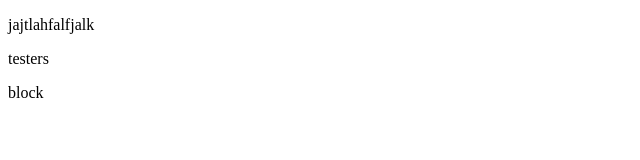
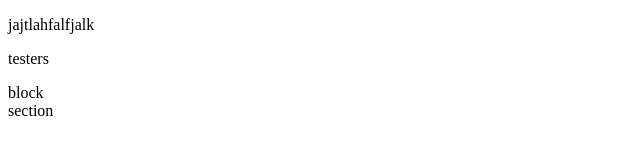
Before and after one commit to jaysuthar/Monsoon-Forms, a plain HTML site: page index.html in a window 1280 px wide. Shown: the full height of the page, 0-640 px from the left. Drawn offline with Linux system fonts and the light colour scheme.

Commit message:
added sections

```diff
--- a/index.html
+++ b/index.html
@@ -16,5 +16,10 @@
 block
 </div>
 
+
+<section>
+section
+</section>
+
 </body>
 </html>
```
